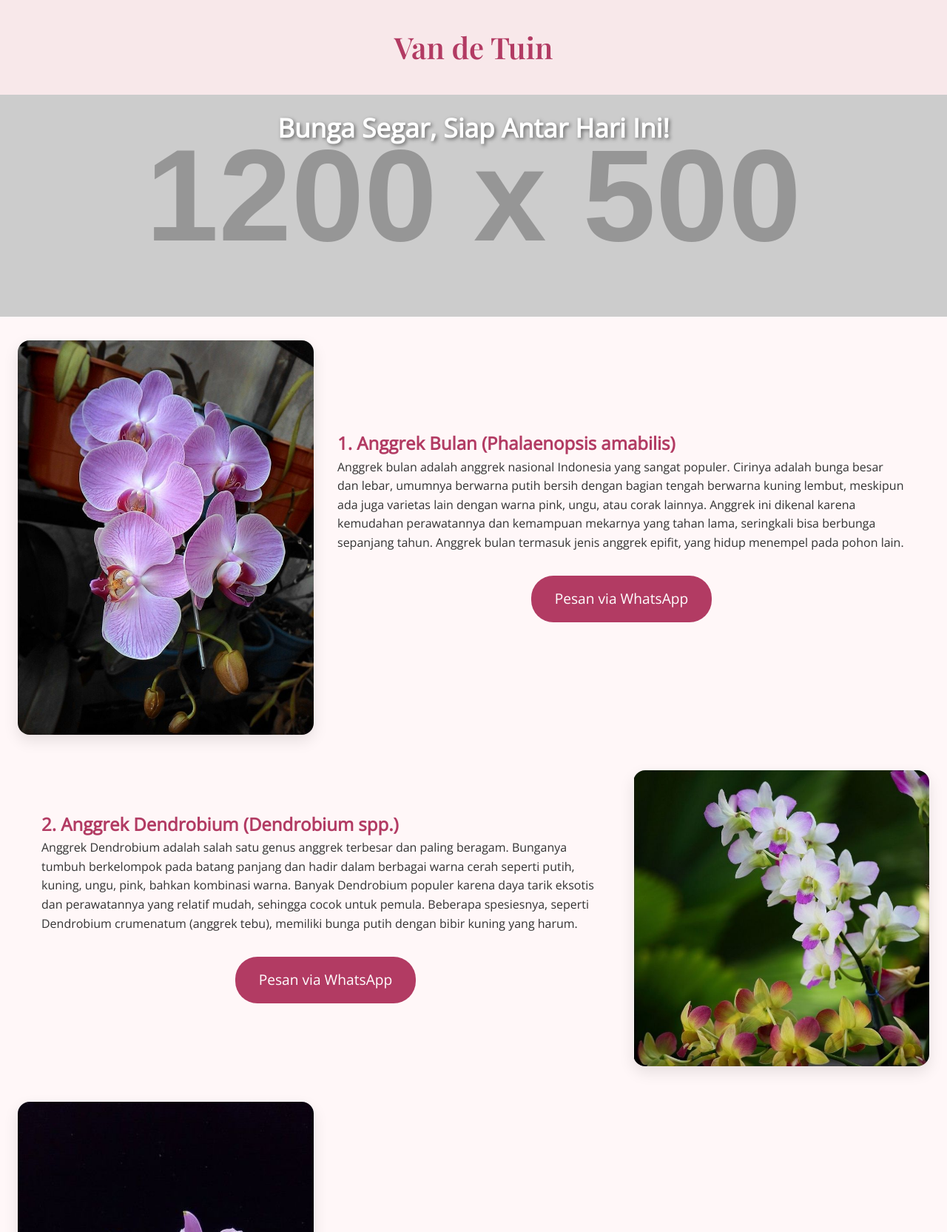
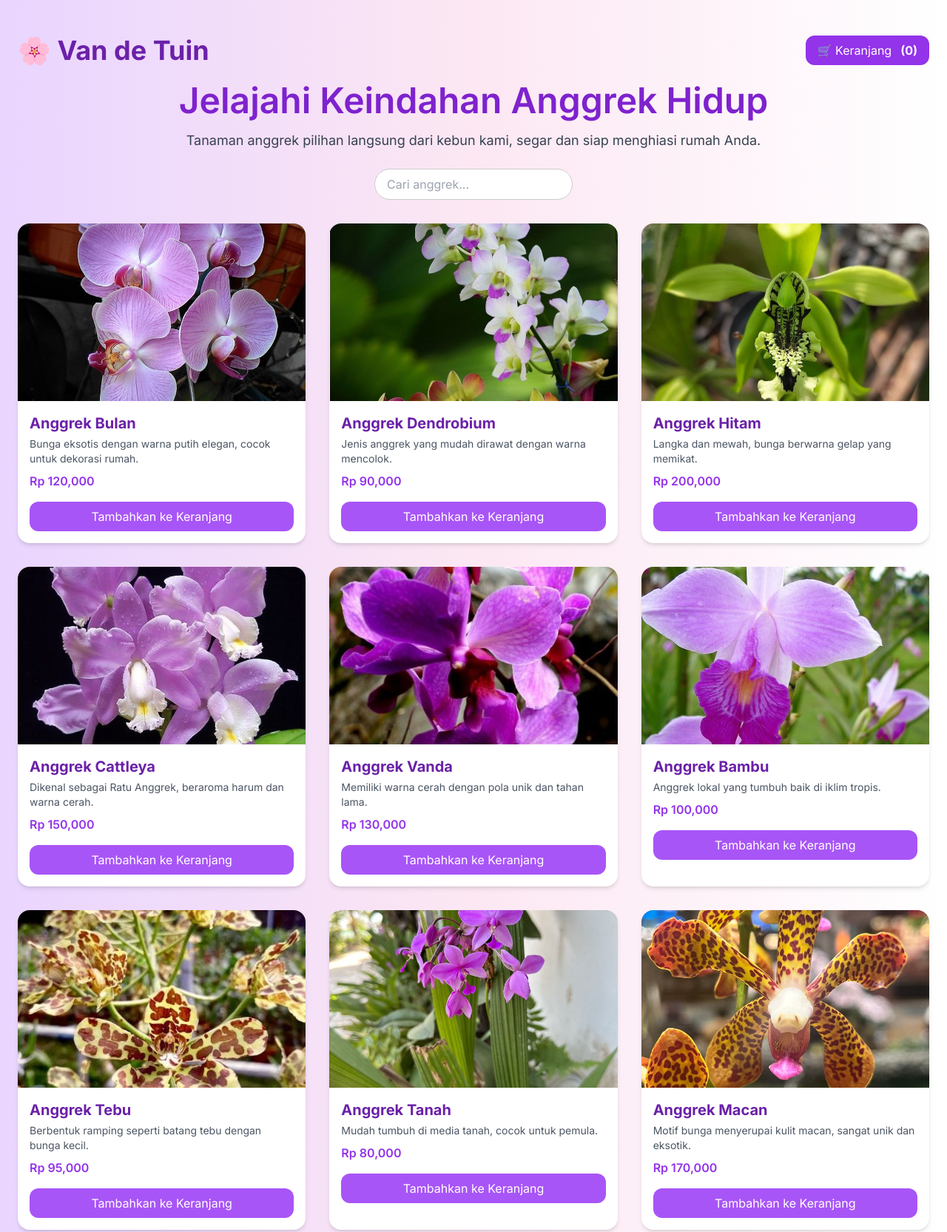
Before and after one commit to van1212/VanDeTuin, a plain HTML site: page index.html in a window 1280 px wide. Shown: the top 1665 px of the page at 74% size. Drawn offline with nearby package versions, Linux system fonts and the light colour scheme; placeholder pictures from the web are drawn by us.

Commit message:
Update index.html

```diff
--- a/index.html
+++ b/index.html
@@ -1,203 +1,149 @@
 <!DOCTYPE html>
 <html lang="id">
 <head>
-  <meta charset="UTF-8">
-  <meta name="viewport" content="width=device-width, initial-scale=1.0">
-  <title>Van de Tuin - Toko Bunga</title>
-  <link href="https://fonts.googleapis.com/css2?family=Playfair+Display:wght@600&family=Open+Sans&display=swap" rel="stylesheet">
+  <meta charset="UTF-8" />
+  <meta name="viewport" content="width=device-width, initial-scale=1.0" />
+  <title>Van de Tuin - Galeri Anggrek</title>
+  <link href="https://fonts.googleapis.com/css2?family=Inter:wght@400;600;700&display=swap" rel="stylesheet">
+  <script src="https://cdn.tailwindcss.com"></script>
   <style>
-    * {
-      margin: 0; padding: 0; box-sizing: border-box;
+    body {
+      font-family: 'Inter', sans-serif;
     }
-    body {
-      font-family: 'Open Sans', sans-serif;
-      background-color: #fff7f8;
-      color: #333;
-      line-height: 1.6;
+    .card {
+      transition: transform 0.3s ease, box-shadow 0.3s ease;
     }
-    header {
-      background: #f8e8ea;
-      padding: 2rem;
-      text-align: center;
-      animation: fadeDown 1s ease;
+    .card:hover {
+      transform: scale(1.02);
+      box-shadow: 0 10px 25px rgba(0, 0, 0, 0.1);
     }
-    header h1 {
-      font-family: 'Playfair Display', serif;
-      font-size: 2.5rem;
-      color: #b23b63;
+    .filter-input {
+      padding: 0.5rem 1rem;
+      border-radius: 9999px;
+      border: 1px solid #ccc;
+      outline: none;
+      transition: border 0.2s ease;
     }
-    .hero {
-      background: url('https://via.placeholder.com/1200x500?text=Foto+Buket+Cantik') center/cover no-repeat;
-      height: 300px;
-      display: flex;
-      align-items: flex-start;
-      justify-content: center;
-      padding-top: 1rem;
-      color: white;
-      text-shadow: 2px 2px 5px rgba(0,0,0,0.5);
-      animation: zoomIn 1.2s ease;
-      margin-bottom: 1rem;
+    .filter-input:focus {
+      border-color: #a855f7;
     }
-    .hero h2 {
-      font-size: 2.2rem;
-      margin-bottom: 0;
-    }
-    .section {
-      padding: 1rem 1.5rem;
-    }
-    .product {
-      display: flex;
-      flex-wrap: wrap;
-      margin-bottom: 3rem;
-      align-items: center;
-      animation: fadeUp 1s ease;
-    }
-    .product:nth-child(even) {
-      flex-direction: row-reverse;
-    }
-    .product img {
-      width: 100%; max-width: 400px; border-radius: 16px; box-shadow: 0 8px 20px rgba(0,0,0,0.1);
-    }
-    .product-content {
-      flex: 1;
-      padding: 1rem 2rem;
-    }
-    .product-content h3 {
-      font-size: 1.5rem;
-      color: #b23b63;
-    }
-    .cta {
-      text-align: center;
-      padding: 2rem;
-    }
-    .cta a {
-      display: inline-block;
-      background: #b23b63;
-      color: white;
-      padding: 1rem 2rem;
-      border-radius: 30px;
-      text-decoration: none;
-      font-size: 1.2rem;
-      transition: background 0.3s ease;
-      animation: bounceIn 1.2s ease;
-    }
-    .cta a:hover {
-      background: #8e2c4b;
-    }
-    footer {
-      text-align: center;
-      padding: 1rem;
-      background: #f8e8ea;
-      color: #555;
-      font-size: 0.9rem;
-    }
-    @keyframes fadeDown {
-      from {opacity: 0; transform: translateY(-20px);}
-      to {opacity: 1; transform: translateY(0);}
-    }
-    @keyframes fadeUp {
-      from {opacity: 0; transform: translateY(30px);}
-      to {opacity: 1; transform: translateY(0);}
-    }
-    @keyframes zoomIn {
-      from {transform: scale(0.95); opacity: 0;}
-      to {transform: scale(1); opacity: 1;}
-    }
-    @keyframes bounceIn {
-      0% {transform: scale(0.9); opacity: 0;}
-      60% {transform: scale(1.05); opacity: 1;}
-      100% {transform: scale(1);}
-    }
-    @media (max-width: 768px) {
-      .product {
-        flex-direction: column !important;
-      }
-      .product-content {
-        padding: 1rem 0;
-      }
+    #cartModal {
+      transition: opacity 0.3s ease;
     }
   </style>
 </head>
-<body>
-  <header>
-    <h1>Van de Tuin</h1>
+<body class="min-h-screen bg-gradient-to-r from-purple-200 via-pink-100 to-white p-6">
+  <header class="flex justify-between items-center py-6">
+    <h1 class="text-4xl font-bold text-purple-800 flex items-center gap-2">
+      🌸 Van de Tuin
+    </h1>
+    <button onclick="toggleCart()" class="flex gap-2 bg-purple-600 text-white px-4 py-2 rounded-xl hover:bg-purple-700">
+      🛒 Keranjang <span id="cartCount" class="ml-1 font-bold">(0)</span>
+    </button>
   </header>
 
-  <section class="hero">
-    <h2>Bunga Segar, Siap Antar Hari Ini!</h2>
+  <section class="text-center mb-8">
+    <h2 class="text-3xl md:text-5xl font-semibold text-purple-700 mb-4">
+      Jelajahi Keindahan Anggrek Hidup
+    </h2>
+    <p class="text-lg text-gray-700 mb-6">
+      Tanaman anggrek pilihan langsung dari kebun kami, segar dan siap menghiasi rumah Anda.
+    </p>
+    <input type="text" id="filterInput" placeholder="Cari anggrek..." class="filter-input" onkeyup="filterItems()">
   </section>
 
-  <section class="section">
-    <div class="product">
-      <img src="bulan.jpg" alt="Buket A">
-      <div class="product-content">
-        <h3>1. Anggrek Bulan (Phalaenopsis amabilis)</h3>
-        <p>Anggrek bulan adalah anggrek nasional Indonesia yang sangat populer. Cirinya adalah bunga besar dan lebar, umumnya berwarna putih bersih dengan bagian tengah berwarna kuning lembut, meskipun ada juga varietas lain dengan warna pink, ungu, atau corak lainnya. Anggrek ini dikenal karena kemudahan perawatannya dan kemampuan mekarnya yang tahan lama, seringkali bisa berbunga sepanjang tahun. Anggrek bulan termasuk jenis anggrek epifit, yang hidup menempel pada pohon lain.</p>
-        <div class="cta">
-          <a href="https://wa.me/6282114188543?text=Halo%20saya%20mau%20beli%20anggreknya">Pesan via WhatsApp</a>
-        </div>
-      </div>
+  <div id="orchidGrid" class="grid grid-cols-1 md:grid-cols-3 gap-8">
+  </div>
+
+  <footer class="mt-16 text-center text-sm text-gray-500">
+    © 2025 Van de Tuin. All rights reserved.
+  </footer>
+
+  <!-- Modal Keranjang -->
+  <div id="cartModal" class="fixed inset-0 bg-black/50 hidden items-center justify-center z-50">
+    <div class="bg-white p-6 rounded-xl w-full max-w-md">
+      <h3 class="text-xl font-bold mb-4">Keranjang Belanja</h3>
+      <ul id="cartItems" class="mb-4"></ul>
+      <p class="font-bold mb-4">Total: <span id="cartTotal">Rp 0</span></p>
+      <a id="waCheckout" href="#" target="_blank" class="bg-green-600 hover:bg-green-700 text-white px-4 py-2 rounded-xl inline-block">Checkout via WhatsApp</a>
+      <button onclick="toggleCart()" class="ml-4 text-gray-500 hover:text-gray-700">Tutup</button>
     </div>
+  </div>
 
-    <div class="product">
-      <img src="dendrobium.jpg" alt="Buket B">
-      <div class="product-content">
-        <h3>2. Anggrek Dendrobium (Dendrobium spp.)</h3>
-        <p>Anggrek Dendrobium adalah salah satu genus anggrek terbesar dan paling beragam. Bunganya tumbuh berkelompok pada batang panjang dan hadir dalam berbagai warna cerah seperti putih, kuning, ungu, pink, bahkan kombinasi warna. Banyak Dendrobium populer karena daya tarik eksotis dan perawatannya yang relatif mudah, sehingga cocok untuk pemula. Beberapa spesiesnya, seperti Dendrobium crumenatum (anggrek tebu), memiliki bunga putih dengan bibir kuning yang harum.</p>
-        <div class="cta">
-          <a href="https://wa.me/6282114188543?text=Halo%20saya%20mau%20beli%20anggreknya">Pesan via WhatsApp</a>
-        </div>
-      </div>
-    </div>
+  <script>
+    const orchids = [
+      { name: 'Anggrek Bulan', price: 120000, image: 'bulan.jpg', desc: 'Bunga eksotis dengan warna putih elegan, cocok untuk dekorasi rumah.' },
+      { name: 'Anggrek Dendrobium', price: 90000, image: 'dendrobium.jpg', desc: 'Jenis anggrek yang mudah dirawat dengan warna mencolok.' },
+      { name: 'Anggrek Hitam', price: 200000, image: 'hitam.jpg', desc: 'Langka dan mewah, bunga berwarna gelap yang memikat.' },
+      { name: 'Anggrek Cattleya', price: 150000, image: 'cattleya.jpg', desc: 'Dikenal sebagai Ratu Anggrek, beraroma harum dan warna cerah.' },
+      { name: 'Anggrek Vanda', price: 130000, image: 'vanda.jpg', desc: 'Memiliki warna cerah dengan pola unik dan tahan lama.' },
+      { name: 'Anggrek Bambu', price: 100000, image: 'bambu.jpg', desc: 'Anggrek lokal yang tumbuh baik di iklim tropis.' },
+      { name: 'Anggrek Tebu', price: 95000, image: 'tebu.jpg', desc: 'Berbentuk ramping seperti batang tebu dengan bunga kecil.' },
+      { name: 'Anggrek Tanah', price: 80000, image: 'tanah.jpg', desc: 'Mudah tumbuh di media tanah, cocok untuk pemula.' },
+      { name: 'Anggrek Macan', price: 170000, image: 'macan.jpg', desc: 'Motif bunga menyerupai kulit macan, sangat unik dan eksotik.' },
+      { name: 'Anggrek Kalajengking', price: 160000, image: 'kalajengking.jpg', desc: 'Bentuk bunga menyerupai kalajengking dengan warna kontras.' },
+    ];
 
-    <div class="product">
-        <img src="cattleya.jpg" alt="Buket A">
-        <div class="product-content">
-          <h3>3. Anggrek Cattleya (Cattleya spp.)</h3>
-          <p>Anggrek Cattleya dikenal sebagai "ratu anggrek" karena bunga-bunganya yang besar, spektakuler, dan mencolok. Bunganya memiliki bentuk khas dengan bibir bunga (labelum) yang besar dan bergelombang, seringkali dengan warna dan corak yang kontras. Anggrek ini hadir dalam berbagai warna menarik, dari putih, pink, ungu, hingga kuning dan oranye. Cattleya termasuk anggrek epifit yang membutuhkan cahaya cukup namun tidak langsung.</p>
-          <div class="cta">
-            <a href="https://wa.me/6282114188543?text=Halo%20saya%20mau%20beli%20anggreknya">Pesan via WhatsApp</a>
+    let cart = [];
+
+    function renderOrchids() {
+      const grid = document.getElementById('orchidGrid');
+      grid.innerHTML = '';
+      orchids.forEach((orchid, index) => {
+        const card = document.createElement('div');
+        card.className = 'card rounded-2xl overflow-hidden bg-white shadow-md';
+        card.setAttribute('data-name', orchid.name.toLowerCase());
+        card.innerHTML = `
+          <img src="${orchid.image}" alt="${orchid.name}" class="w-full h-60 object-cover">
+          <div class="p-4">
+            <h3 class="text-xl font-bold text-purple-800 mb-1">${orchid.name}</h3>
+            <p class="text-sm text-gray-600 mb-2">${orchid.desc}</p>
+            <p class="text-purple-600 font-semibold mb-4">Rp ${orchid.price.toLocaleString()}</p>
+            <button onclick="addToCart(${index})" class="w-full bg-purple-500 hover:bg-purple-600 text-white py-2 rounded-xl">Tambahkan ke Keranjang</button>
           </div>
-        </div>
-      </div>
+        `;
+        grid.appendChild(card);
+      });
+    }
 
-      <div class="product">
-        <img src="vanda.jpg" alt="Buket B">
-        <div class="product-content">
-          <h3>4. Anggrek Vanda (Vanda spp.)</h3>
-          <p>Anggrek Vanda memiliki bentuk daun dan bunga yang bervariasi, ada yang tipis, lebar, menyerupai pita, bahkan pensil. Ciri khasnya adalah bunga-bunganya yang cantik dengan corak unik, seringkali berbintik atau bergaris. Vanda umumnya tumbuh sebagai anggrek epifit, namun ada juga yang terestrial. Anggrek ini menyukai sinar matahari yang cukup dan kelembaban tinggi.</p>
-          <div class="cta">
-            <a href="https://wa.me/6282114188543?text=Halo%20saya%20mau%20beli%20anggreknya">Pesan via WhatsApp</a>
-          </div>
-        </div>
-      </div>
+    function filterItems() {
+      const input = document.getElementById('filterInput').value.toLowerCase();
+      const cards = document.querySelectorAll('#orchidGrid .card');
+      cards.forEach(card => {
+        const name = card.getAttribute('data-name');
+        card.style.display = name.includes(input) ? 'block' : 'none';
+      });
+    }
 
-      <div class="product">
-        <img src="hitam.jpg" alt="Buket B">
-        <div class="product-content">
-          <h3>5. Anggrek Hitam (Coelogyne pandurata)</h3>
-          <p>Anggrek hitam adalah spesies anggrek yang berasal dari Kalimantan dan Sumatera. Nama "anggrek hitam" diberikan karena lidah atau bibir bunganya berwarna hitam pekat dengan kelopak hijau tua. Ukuran bunganya cukup besar dan memiliki aroma yang harum. Anggrek ini termasuk jenis anggrek langka dan dilindungi karena habitatnya yang semakin berkurang.</p>
-          <div class="cta">
-            <a href="https://wa.me/6282114188543?text=Halo%20saya%20mau%20beli%20anggreknya">Pesan via WhatsApp</a>
-          </div>
-        </div>
-      </div>
+    function addToCart(index) {
+      cart.push(orchids[index]);
+      document.getElementById('cartCount').innerText = `(${cart.length})`;
+    }
 
-      <div class="product">
-        <img src="tebu.jpg" alt="Buket B">
-        <div class="product-content">
-          <h3>6. Anggrek Tebu (Grammatophyllum speciosum)</h3>
-          <p>Anggrek tebu adalah anggrek terbesar di dunia, baik dari segi ukuran tanaman maupun beratnya, bahkan satu rumpun dewasa bisa mencapai 1 ton dengan tinggi hingga 3 meter. Bunganya berwarna kuning kecoklatan dengan bintik-bintik gelap seperti motif harimau, sehingga sering disebut juga anggrek harimau. Anggrek ini termasuk anggrek epifit yang kokoh dan bunganya bisa bertahan lama.</p>
-          <div class="cta">
-            <a href="https://wa.me/6282114188543?text=Halo%20saya%20mau%20beli%20anggreknya">Pesan via WhatsApp</a>
-          </div>
-        </div>
-      </div>
+    function toggleCart() {
+      const modal = document.getElementById('cartModal');
+      modal.classList.toggle('hidden');
+      renderCart();
+    }
 
-  </section>
+    function renderCart() {
+      const list = document.getElementById('cartItems');
+      const waButton = document.getElementById('waCheckout');
+      list.innerHTML = '';
+      let total = 0;
+      let message = 'Halo, saya ingin memesan anggrek berikut:%0A';
+      cart.forEach(item => {
+        const li = document.createElement('li');
+        li.innerText = `• ${item.name} - Rp ${item.price.toLocaleString()}`;
+        list.appendChild(li);
+        total += item.price;
+        message += `- ${item.name} (Rp ${item.price.toLocaleString()})%0A`;
+      });
+      document.getElementById('cartTotal').innerText = `Rp ${total.toLocaleString()}`;
+      waButton.href = `https://wa.me/6282114188543?text=${message}`;
+    }
 
-  <footer>
-    &copy; 2025 van de tuin. Semua hak dilindungi.
-  </footer>
+    renderOrchids();
+  </script>
 </body>
 </html>
```
